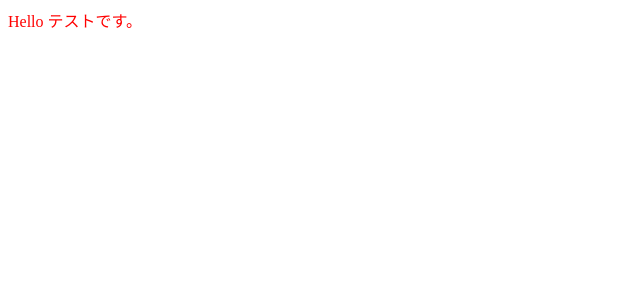
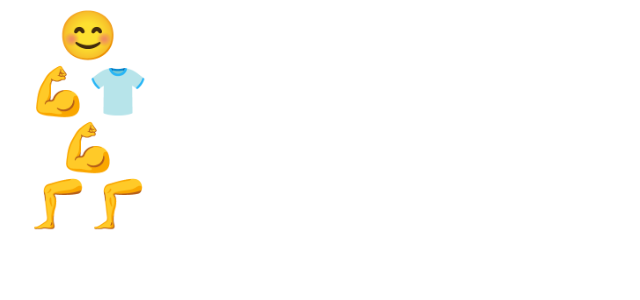
Before and after one commit to tomotakashimizu/vue-cli-sample, a Vue app: page / in a window 1280 px wide. Shown: the top 300 px of the page, without its empty margins (0-640 px from the left). Built offline with nearby package versions, Linux system fonts and the light colour scheme.

Commit message:
Human コンポーネントを使う

```diff
--- a/src/App.vue
+++ b/src/App.vue
@@ -1,23 +1,15 @@
 <template>
-  <div class="red">
-    {{ text }}
-    {{ test }}
+  <div>
+    <Human />
   </div>
 </template>
 
 <script>
+import Human from "@/components/Human.vue"
+
 export default {
-  data() {
-    return {
-      text: "Hello",
-      test: "テストです。",
-    }
+  components: {
+    Human,
   },
 }
 </script>
-
-<style>
-.red {
-  color: red;
-}
-</style>
```
